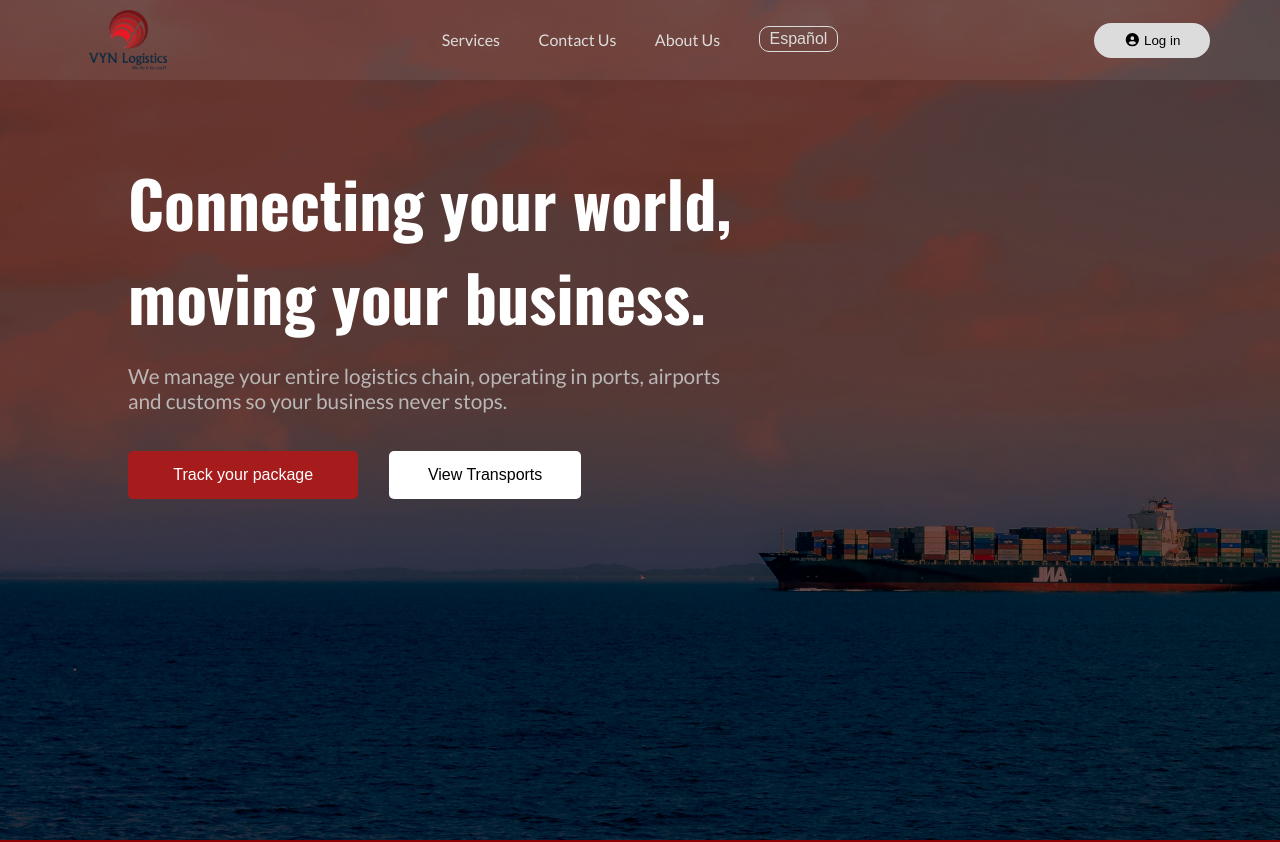
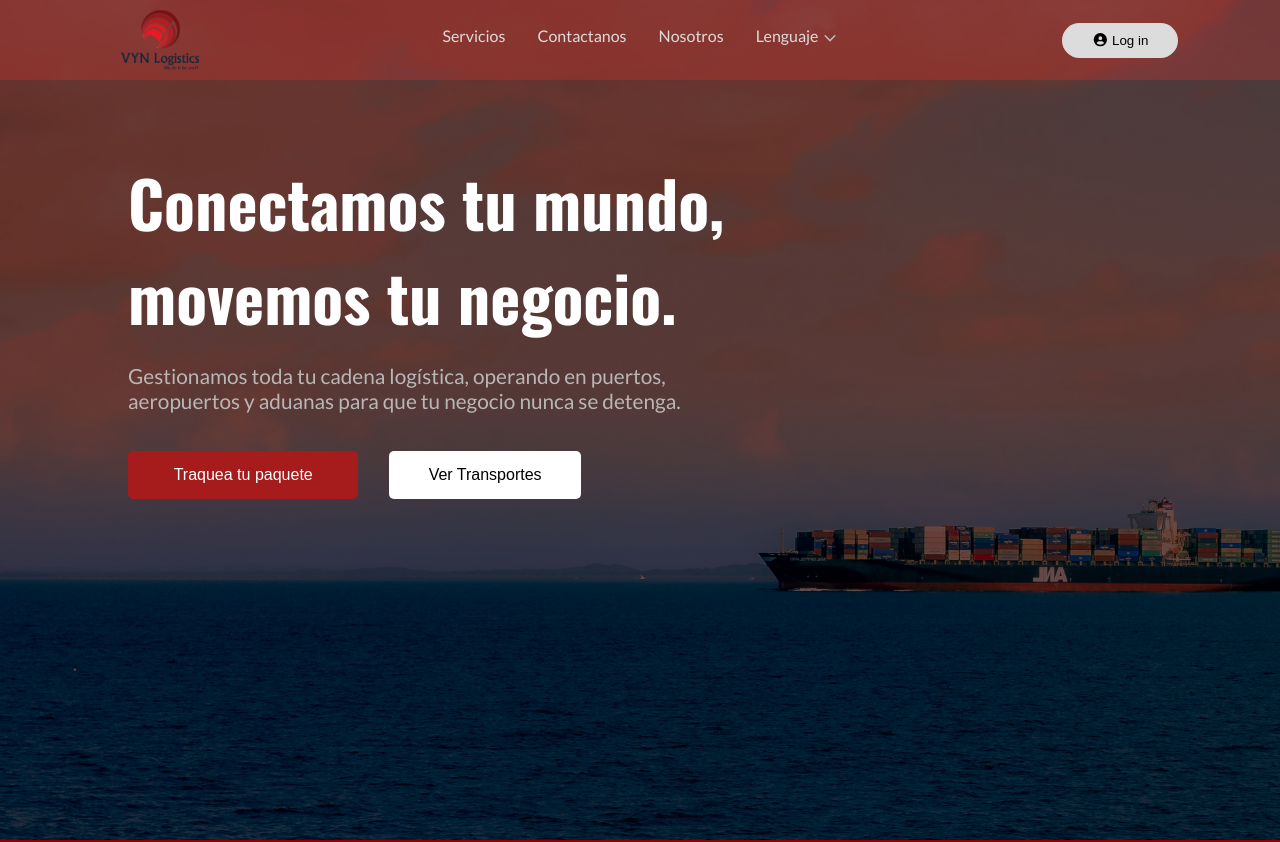
Before and after one commit to avoleon15/VyN-WebPage, a React (Vite) app: page / in a window 1280 px wide. Shown: the top 842 px of the page. Built offline with nearby package versions, Linux system fonts and the light colour scheme.

Commit message:
Added the button to change language. It is a dropdown button.

```diff
--- a/src/components/Header/Header.css
+++ b/src/components/Header/Header.css
@@ -85,6 +85,7 @@
     border: none;
     border-radius: 5px;
     transition: all 1s;
+    color: var(--text);
 }
 
 .services-button:hover{
@@ -110,6 +111,9 @@ nav {
 }
 
 @media (max-width: 768px){
+    #header{
+        height: 780px;
+    }
     #hero-header-left{
         width: 70%;
     }
@@ -136,6 +140,9 @@ nav {
 }
 
 @media (max-width: 430px){
+    #header{
+        height: 700px;
+    }
     #hero-header-left{
         width: 90%;
     }
--- a/src/components/Header/Header.jsx
+++ b/src/components/Header/Header.jsx
@@ -7,7 +7,6 @@ function Header(){
 
 
     return(
-        <>
     <section id="header">
         <Navbar/>
         <div id='hero-header'>
@@ -22,7 +21,6 @@ function Header(){
         </div>
 
     </section>
-        </>
     )
 }
 
--- a/src/components/Navbar/Navbar.css
+++ b/src/components/Navbar/Navbar.css
@@ -1,15 +1,17 @@
 #navbar{
+    position: relative;
+    z-index: 100;
     display: flex;
     width: 100%;
     height: 60px;
 
     padding: 10px 0px 10px 0px;
 
-    background: rgba(255, 255, 255, 0.071);
+    background: rgba(255, 52, 52, 0.226);
 }
 
 #left-nav{
-    width: 20%;
+    width: 25%;
     height: 100%;
 
     display: flex;
@@ -24,45 +26,83 @@
 }
 
 #center-nav{
-    width: 60%;
+    width: 50%;
 }
 
 .list-nav{
     padding-left: 0px;
     list-style: none;
+    position: relative;
 
     display: flex;
     justify-content: center;
     gap: 5%;
     align-items: center;
+    color: var(--background-secondary);
 }
 
 .list-nav a{
     text-decoration: none;
     font-size: 1rem;
     color: var(--background-secondary);
+    font-weight: 100;
 }
 
 .list-nav a:hover{
+    cursor: pointer;
     text-decoration: underline;
 }
 
-#language-toggle{
-    background: none;
-    border: 1px solid var(--background-secondary);
-    border-radius: 10px;
-    color: var(--background-secondary);
-    padding: 3px 10px;
-    font-size: 1rem;
+.languages-component {
+    margin-top: 10px;
+    position: absolute;
+    top: 100%;
+    max-height: 0;
+    overflow: hidden;
+    transition: all 0.4s ease, padding 0.3s;
+
+    display: flex;
+    flex-direction: column;
 }
 
-#language-toggle:hover{
-    cursor: pointer;
+.visible-language {
+    max-height: 100px;
+    background: var(--white);
+    box-shadow: 0 2px 6px rgba(0, 0, 0, 0.08);
+}
+
+.language-toggle{
+    height: 100%;
+    background: none;
+    border: none;
+    color: var(--text);
+    font-size: 1rem;
+    padding: 10px;
+    z-index: 101;
+
+    transition: background 0.3s ease-in;
+}
+
+.language-toggle:hover{
+    background: var(--white-light);
+}
+
+.chevron-language{
+    font-size: 0.8rem;
+    color: var(--white-light);
+    transition: transform 0.3s ease;
+}
+
+.chevron-language.rotated {
+    transform: rotate(180deg);
+}
+
+.bold{
+    font-weight:900;
 }
 
 #right-nav{
-    width: 20%;
-
+    width: 25%;
     display: flex;
     justify-content: center;
     align-items: center;
@@ -85,7 +125,7 @@
 }
 
 @media (max-width: 1024px){
-    .list-nav a{
+    .list-nav a, #language-toggle{
         font-size: 0.9rem;
     }
 
@@ -99,7 +139,7 @@
 }
 
 @media (max-width: 768px){
-    .list-nav a{
+    .list-nav a, #language-toggle{
         font-size: 0.8rem;
     }
     #center-nav{
--- a/src/components/Navbar/Navbar.jsx
+++ b/src/components/Navbar/Navbar.jsx
@@ -1,12 +1,14 @@
-import { faCircleUser } from '@fortawesome/free-solid-svg-icons';
+import { faChevronDown, faCircleUser } from '@fortawesome/free-solid-svg-icons';
 import { FontAwesomeIcon } from '@fortawesome/react-fontawesome';
+import { useState } from 'react';
 import vynLogo from "../../assets/images/VyN-logo.png";
 import { useLanguage } from '../../context/LanguageContext.jsx';
 import './Navbar.css';
 
 
 function Navbar(){
-    const { text, toggleLanguage } = useLanguage()
+    const { text, setSpanish, setEnglish } = useLanguage()
+    const [open, setOpen] = useState(false)
 
     return(
         <nav id="navbar">
@@ -18,7 +20,15 @@ function Navbar(){
                     <li><a href="#mainService">{text.navbar.services}</a></li>
                     <li><a href="#contact">{text.navbar.contact}</a></li>
                     <li><a>{text.navbar.about}</a></li>
-                    <li><button id="language-toggle" onClick={toggleLanguage}>{text.navbar.language}</button></li>
+                    <li>
+                        <a className={`language-text ${open ? 'open' : ''}`} onClick={() => setOpen(!open)}>
+                            {text.navbar.language} <FontAwesomeIcon className={`chevron-language ${open ? 'rotated' : ''}`} icon={faChevronDown} />
+                        </a>
+                        <div className={`languages-component ${open ? 'visible-language' : ''}`}>
+                            <button className={`language-toggle ${text.navbar.language === "Language" ? "bold" : "" }`} onClick={setEnglish}>English</button>
+                            <button className={`language-toggle ${text.navbar.language === "Lenguaje" ? "bold" : "" }`} onClick={setSpanish}>Español</button>
+                        </div>
+                    </li>
                 </ul>
             </div>
             <div id="right-nav">
--- a/src/components/ServiceComponent/ServiceComponent.jsx
+++ b/src/components/ServiceComponent/ServiceComponent.jsx
@@ -20,7 +20,6 @@ function ServiceComponent(props){
                 <p>{description}</p>
                 <button className='service-button'>{button}</button>
             </div>
-
         </div>
     )
 }
--- a/src/components/TransportCard/TransportCard.css
+++ b/src/components/TransportCard/TransportCard.css
@@ -56,6 +56,7 @@
     padding: 10px 4px 10px 4px;
     border: 2px solid var(--accent);
     border-radius: 10px;
+    color: var(--text);
 
     transition: all 0.7s;
 }
--- a/src/context/LanguageContext.jsx
+++ b/src/context/LanguageContext.jsx
@@ -5,15 +5,14 @@ import { spanish } from '../locales/spanish.js'
 const LanguageContext = createContext()
 
 export function LanguageProvider({ children }) {
-    const [language, setLanguage] = useState('english')
-    const text = language === 'spanish' ? spanish : english
+    const [language, setLanguage] = useState('es')
+    const text = language === 'es' ? spanish : english
 
-    const toggleLanguage = () => {
-        setLanguage(prev => prev === 'spanish' ? 'english' : 'spanish')
-    }
+    const setSpanish = () => setLanguage('es')
+    const setEnglish = () => setLanguage('en')
 
     return (
-        <LanguageContext.Provider value={{ text, language, toggleLanguage }}>
+        <LanguageContext.Provider value={{ text, language, setSpanish, setEnglish }}>
             {children}
         </LanguageContext.Provider>
     )
--- a/src/locales/english.js
+++ b/src/locales/english.js
@@ -3,7 +3,7 @@ export const english = {
         "services" : "Services",
         "contact" : "Contact Us",
         "about" : "About Us",
-        "language" : "Español",
+        "language" : "Language",
         "log" : "Log in"
     },
     "header" : {
--- a/src/locales/spanish.js
+++ b/src/locales/spanish.js
@@ -3,7 +3,7 @@ export const spanish = {
         "services" : "Servicios",
         "contact" : "Contactanos",
         "about" : "Nosotros",
-        "language" : "English",
+        "language" : "Lenguaje",
         "log" : "Log in"
     },
     "header" : {
--- a/src/pages/App.css
+++ b/src/pages/App.css
@@ -30,3 +30,7 @@ body{
     margin: 0px;
     background-color: var(--background);
 }
+
+button:hover{
+    cursor: pointer;
+}
```
Lines whose indentation alone changed are shown as unchanged.
